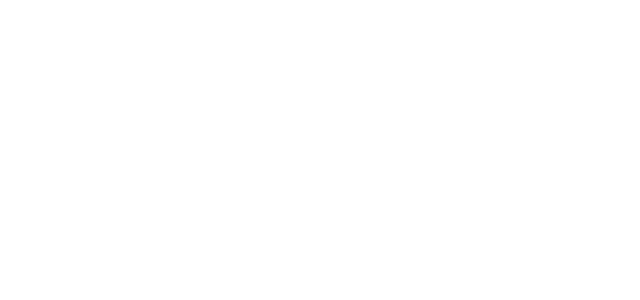
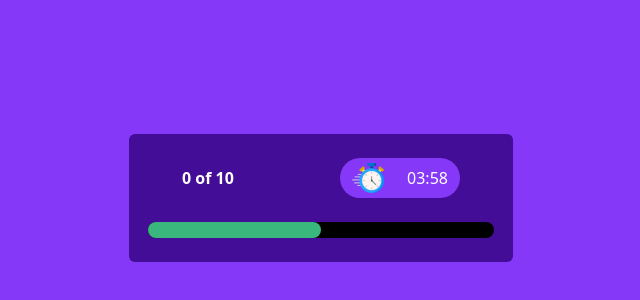
Before and after one commit to 11saim/React-Projects, a React (Vite) app in the folder Quiz App/: page / in a window 1280 px wide. Shown: the part 202-502 px from the top of the page, without its empty margins (319-959 px from the left). Built offline with nearby package versions, Linux system fonts and the light colour scheme.

Commit message:
Worked On Header

```diff
--- a/Quiz App/src/App.jsx
+++ b/Quiz App/src/App.jsx
@@ -1,12 +1,12 @@
-import { useState } from 'react'
+import { useState } from "react";
+import QuizApp from "./components/QuizApp";
 
 function App() {
-  const [count, setCount] = useState(0)
-
   return (
-    <>
-    </>
-  )
+    <div className="flex justify-center items-center min-h-screen bg-[#8538f8]">
+      <QuizApp />
+    </div>
+  );
 }
 
-export default App
+export default App;
--- /dev/null
+++ b/Quiz App/src/components/Header.jsx
@@ -0,0 +1,23 @@
+import React from "react";
+import stopwatch from "../assets/stopwatch.png";
+
+export default function Header() {
+  return (
+    <div className="flex my-4 flex-col my-6 space-y-6">
+      <div className="flex justify-around items-center">
+        <p className="text-white font-bold">
+          {0} of {10}
+        </p>
+        <div className="w-30 rounded-[50px] px-3 py-1 bg-[#8538f8] flex justify-between items-center">
+          <img className="w-8 h-8" src={stopwatch} alt="Stop-Watch" />
+          <p className="text-white text">03:58</p>
+        </div>
+      </div>
+      <div className="progress-bar">
+        <div className="w-[90%] h-4 bg-black m-auto rounded-[40px]">
+          <div className="w-[50%] h-4 bg-[#3ab77d] rounded-[40px]"></div>
+        </div>
+      </div>
+    </div>
+  );
+}
--- /dev/null
+++ b/Quiz App/src/components/QuizApp.jsx
@@ -0,0 +1,12 @@
+import { useState } from "react";
+import Header from "./Header";
+
+function QuizApp() {
+  return (
+    <div className="bg-[#430d97] w-96 rounded-md m-2">
+      <Header />
+    </div>
+  );
+}
+
+export default QuizApp;
```
Also changed, not shown: Quiz App/src/assets/stopwatch.png (added), Quiz App/src/components/Main.jsx (added).
